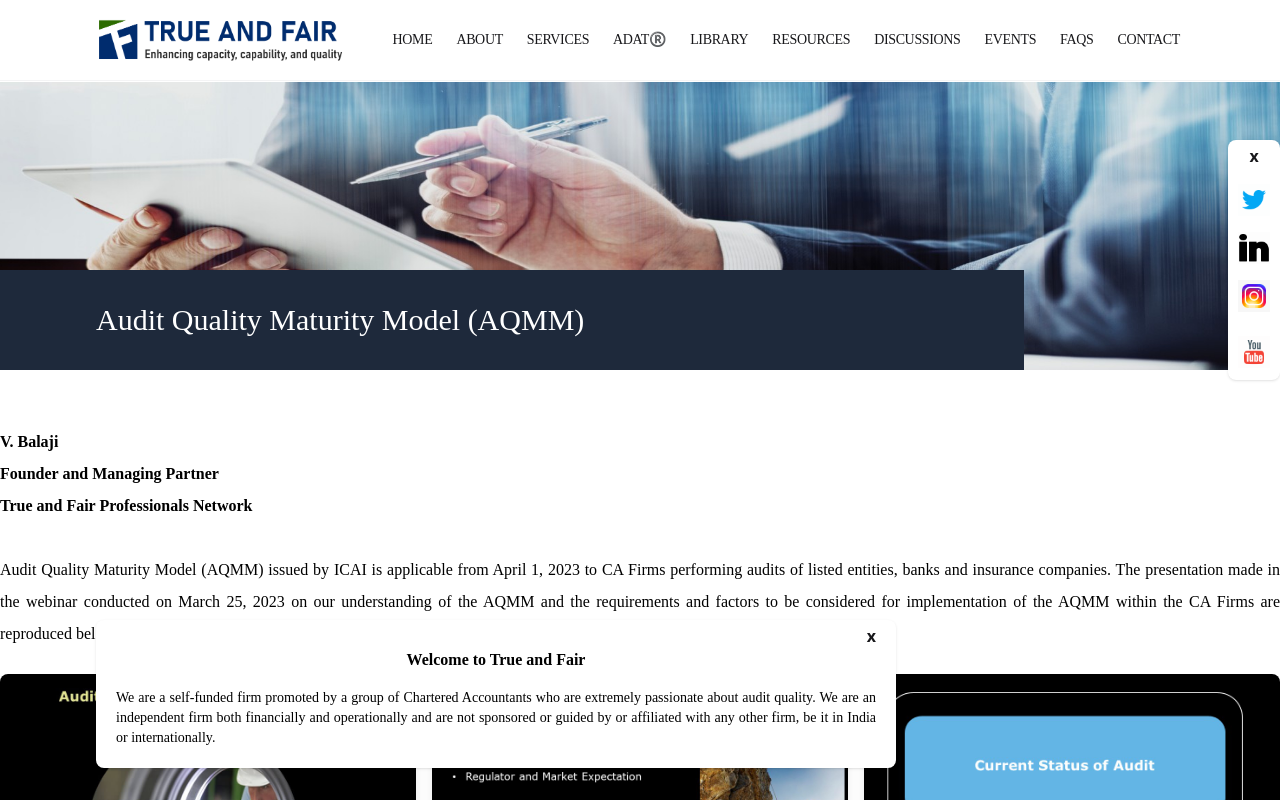
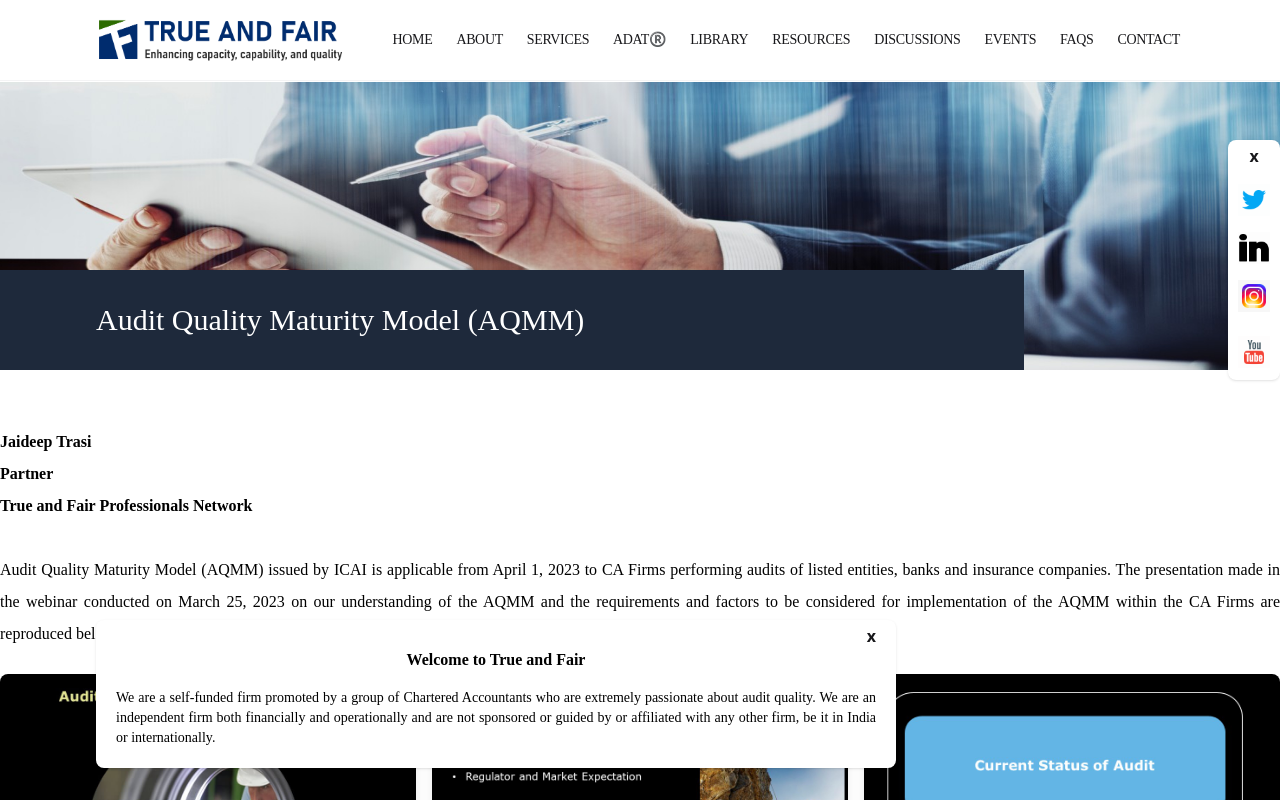
Before and after one commit to TRUENFAIR/trueandfair, a Next.js app: page /blog/AuditQualityMaturityModel in a window 1280 px wide. Shown: the top 800 px of the page. Built offline with nearby package versions, Linux system fonts and the light colour scheme.

Commit message:
new name added in blog

```diff
--- a/pages/blog/AuditQualityMaturityModel.js
+++ b/pages/blog/AuditQualityMaturityModel.js
@@ -205,10 +205,10 @@
         </section>
         <div className="md:container md:p-0 p-5 md:mx-auto">
           <p className="leading-loose font-bold  text-left mt-14  font-bah text-black ">
-            V. Balaji
+            Jaideep Trasi
           </p>
           <p className="leading-loose font-bold  text-left   font-bah text-black ">
-            Founder and Managing Partner
+           Partner
           </p>
           <p className="leading-loose font-bold  text-left mb-6 font-bah text-black ">
             True and Fair Professionals Network
```
